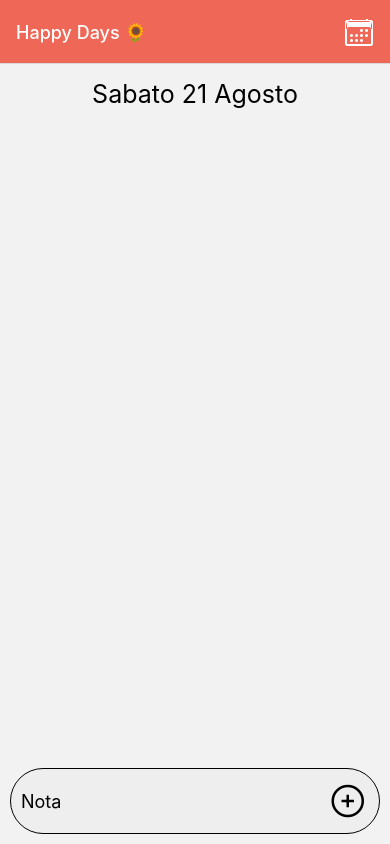
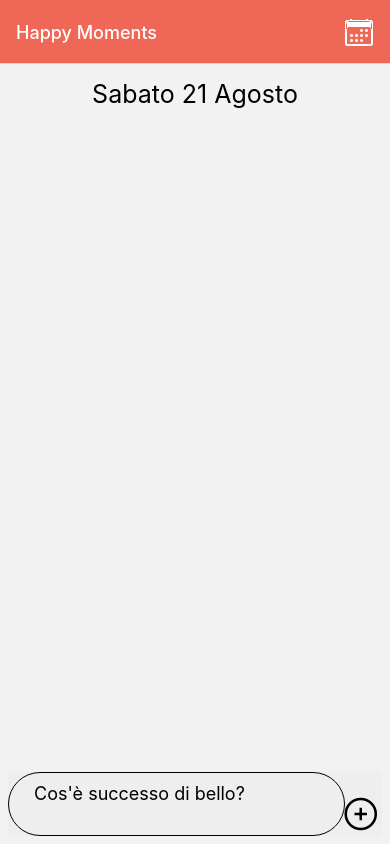
Before and after one commit to piedg/happy-days-notes, a React Native app: screen /Home in a window 390 px wide. Built offline with nearby package versions, Linux system fonts and the light colour scheme.

Commit message:
fix bugs add icons and android build

```diff
--- a/Navigation.js
+++ b/Navigation.js
@@ -37,16 +37,16 @@ export default function Navigation() {
                 />
               </TouchableOpacity>
             ),
-            headerTitle: "Happy Days 🌻",
+            headerTitle: "Happy Moments",
           })}
         />
         <Stack.Screen
-          options={{ headerTitle: "Note Salvate 🌈" }}
+          options={{ headerTitle: "Note Salvate" }}
           name="SavedDay"
           component={SavedDay}
         />
         <Stack.Screen
-          options={{ headerTitle: "Seleziona giorno 🗓" }}
+          options={{ headerTitle: "Seleziona giorno" }}
           name="CalendarPickerComponent"
           component={CalendarPickerComponent}
         />
--- a/app.json
+++ b/app.json
@@ -1,7 +1,7 @@
 {
   "expo": {
-    "name": "Happy Days Note",
-    "slug": "happy-days-notes",
+    "name": "Happy Moments",
+    "slug": "happy-moments",
     "version": "1.0.0",
     "orientation": "portrait",
     "icon": "./assets/icon.png",
--- a/components/CalendarPickerComponent.js
+++ b/components/CalendarPickerComponent.js
@@ -1,14 +1,21 @@
 import React, { Component } from "react";
 import CalendarPicker from "react-native-calendar-picker";
 import colors from "../utils/colors";
-import { months, slicedWeekDays } from "../utils/day";
+import { months, slicedWeekDays, weekDays } from "../utils/day";
 import { useSelector } from "react-redux";
 import { StyleSheet, View } from "react-native";
+
 const CalendarPickerComponent = (props) => {
   const allNotes = useSelector((state) => state.notes.notesList);
 
   const dateHandle = (date) => {
     const formattedData = date.toString().slice(0, 15);
+
+    const newDate = new Date(date)
+    const weekDay = weekDays[newDate.getDay()];
+    const today = weekDay + " " + newDate.getDate() + " " + months[newDate.getMonth()];
+
+    console.log("Nuova data", today)
 
     const filterArr = [];
     allNotes.filter((el) => {
@@ -16,7 +23,7 @@ const CalendarPickerComponent = (props) => {
         filterArr.push(el);
       }
     });
-    props.navigation.navigate("SavedDay", { data: filterArr });
+    props.navigation.navigate("SavedDay", { data: filterArr, title: today});
   };
 
   return (
--- a/components/NoteInfoModal.js
+++ b/components/NoteInfoModal.js
@@ -1,5 +1,5 @@
 import React, { useState } from "react";
-import { Text, Modal, Button, StyleSheet, View, TextInput } from "react-native";
+import { Text, Modal, Button, StyleSheet, View, TextInput, TouchableWithoutFeedback } from "react-native";
 import { useDispatch, useSelector } from "react-redux";
 import { updateNote } from "../store/actions/handleNotes";
 import colors from "../utils/colors";
@@ -27,6 +27,7 @@ const NoteInfoModal = (props) => {
 
   return (
     <Modal visible={props.visible} animationType={"fade"}>
+      <TouchableWithoutFeedback onPress={closeAndSave}>
       <View style={styles.container}>
         <Text>salvato alle: {props.time}</Text>
         <TextInput
@@ -35,13 +36,8 @@ const NoteInfoModal = (props) => {
           onChangeText={handleText}
           multiline={true}
         />
-        <Button
-          color={colors.accentColor}
-          style={styles.closeButton}
-          onPress={closeAndSave}
-          title="chiudi"
-        />
       </View>
+      </TouchableWithoutFeedback>
     </Modal>
   );
 };
--- a/screens/HomeScreen.js
+++ b/screens/HomeScreen.js
@@ -34,6 +34,7 @@ export default function Home() {
     time: currentTime,
     id: uuid(),
     creation_date: date.toString().slice(0, 15),
+    formatted_date: today,
   };
 
   const inputHandler = (value) => {
@@ -44,13 +45,11 @@ export default function Home() {
     if (!text || text.trim() === "") {
       return alert("Inserisci testo");
     }
-
     dispatch(addNote(nota));
-
     Keyboard.dismiss();
     setText("");
   };
-
+  console.log(text.length);
   return (
     <TouchableWithoutFeedback onPress={() => Keyboard.dismiss()}>
       <View style={styles.container}>
@@ -58,7 +57,7 @@ export default function Home() {
           <Text style={styles.title}>{today}</Text>
         </View>
         <View style={styles.noteContainer}>
-          <NotesList notesData={listaNote}/>
+          <NotesList notesData={listaNote} />
         </View>
         <KeyboardAvoidingView
           style={styles.outInputContainer}
@@ -67,10 +66,12 @@ export default function Home() {
         >
           <View style={styles.inputContainer}>
             <TextInput
+              multiline={true}
               style={styles.input}
-              placeholder="Nota"
+              placeholder="Cos'è successo di bello?"
               onChangeText={inputHandler}
               value={text}
+              underlineColorAndroid="transparent"
             />
             <TouchableOpacity onPress={addNewNote} style={styles.addButton}>
               <Ionicons name="add-circle-outline" size={40} />
@@ -104,14 +105,25 @@ const styles = StyleSheet.create({
     bottom: Platform.OS === "ios" ? 60 : 0,
     left: 0,
     right: 0,
-    padding: 10,
+    padding: 8,
   },
   inputContainer: {
     flexDirection: "row",
-    padding: 10,
-    borderRadius: 50,
-    borderWidth: 1,
     backgroundColor: "#eee",
   },
-  input: { width: "90%", fontSize: 18 },
+  input: {
+    paddingTop: 10,
+    paddingHorizontal: 25,
+    paddingBottom: 10,
+    borderWidth: 1,
+    borderRadius: 50,
+    width: "90%",
+    fontSize: 18,
+    marginRight: 5,
+  },
+  addButton: {
+    position: 'absolute',
+    bottom: 0,
+    right: 0
+  }
 });
--- a/screens/SavedDayScreen.js
+++ b/screens/SavedDayScreen.js
@@ -1,15 +1,16 @@
 import React, { useEffect } from "react";
-import { StyleSheet, View } from "react-native";
+import { StyleSheet, View, Text } from "react-native";
 import NotesList from "../components/NotesList";
 
-export default function SavedDayScreen({ route }) {
-  console.log("SavedDay", route.params.data);
+export default function SavedDayScreen({ route, title }) {
   const savedList = route.params.data;
 
+  console.log("logg", title)
   useEffect(() => {}, []);
 
   return (
     <View style={styles.noteContainer}>
+      <Text style={styles.title}>{route.params.title}</Text>
       <NotesList notesData={savedList} />
     </View>
   );
@@ -20,4 +21,9 @@ const styles = StyleSheet.create({
     height: "80%",
     paddingVertical: 15,
   },
+  title: {
+    alignSelf: 'center',
+    color: "#000",
+    fontSize: 25,
+  },
 });
```
Also changed, not shown: assets/adaptive-icon.png, 22 other files (tests, documents, lock files or other folders).
